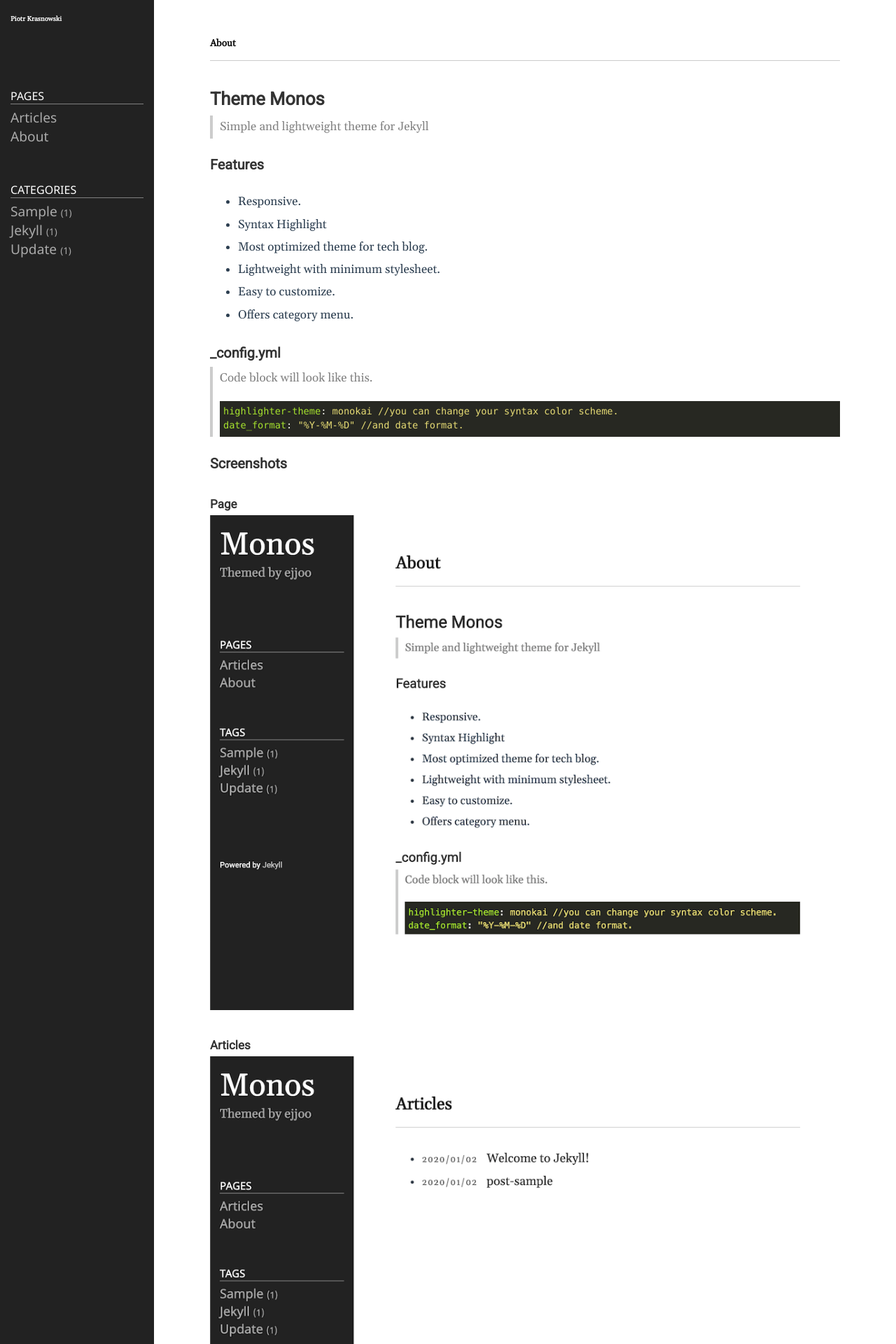
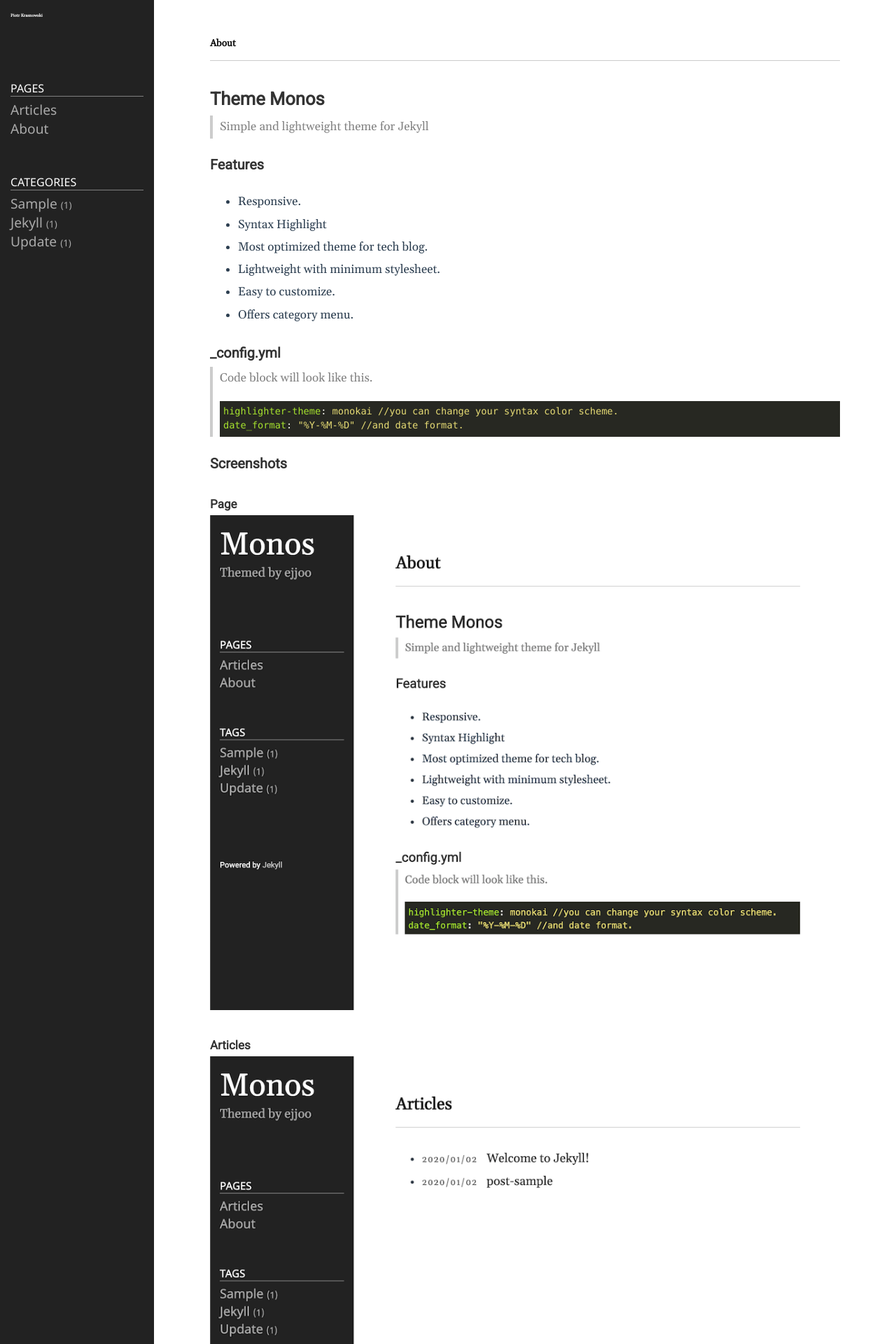
Before and after one commit to PiotrKrasnowski/piotrkrasnowski.github.io, a Jekyll site: the page built from README.md, in a window 1280 px wide. Shown: the top 1920 px of the page at 70% size. Built offline with Jekyll 4.4.1, drawn with Linux system fonts in a browser that asks for light colours.

Commit message:
Update sidebar.html

```diff
--- a/_includes/sidebar.html
+++ b/_includes/sidebar.html
@@ -1,6 +1,6 @@
 <div class="sidebar-item sidebar-header">
 	<div class='sidebar-brand'>
-		<a href="/about/"> <h1 style="font-size: 0.2em; "> {{ site.title }} </h1> </a>
+		<a href="/about/"> <h1 style="font-size: 0.1em; "> {{ site.title }} </h1> </a>
 	</div>
 	<p class="lead">{{ site.description }}</p>
 	{%- if social.github -%}
```
